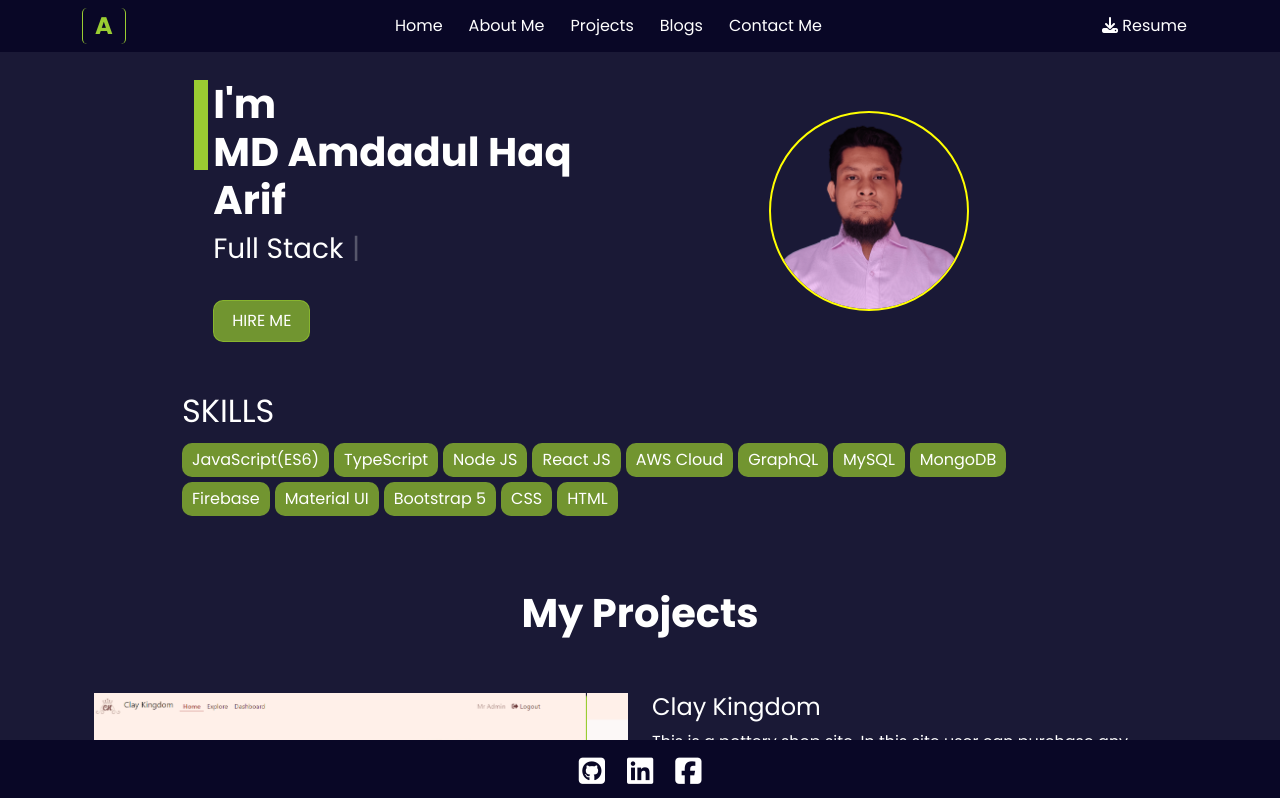
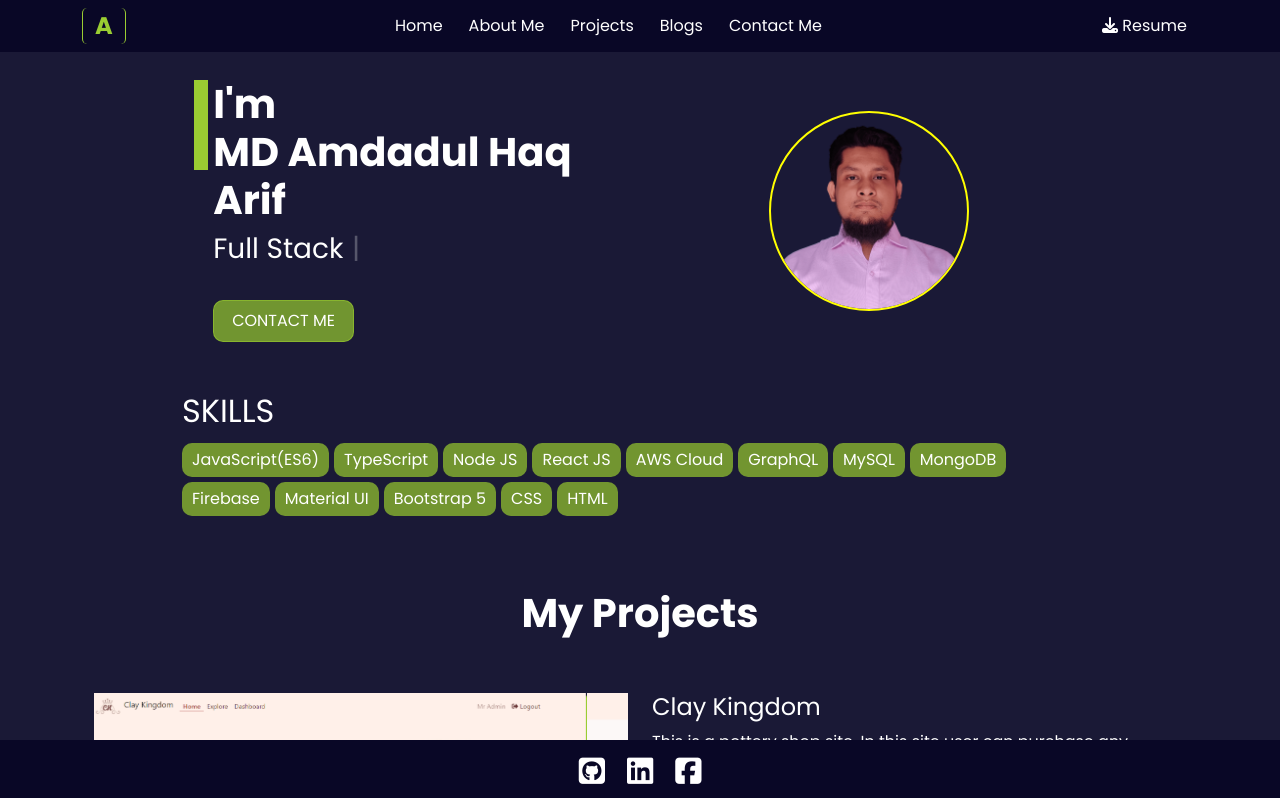
Before and after one commit to amdadulgfx/amdadul-portofolio, a React (Create React App) app: page / in a window 1280 px wide. Shown: the top 798 px of the page. Built offline with nearby package versions, Linux system fonts and the light colour scheme.

Commit message:
Change button text from 'Hire Me' to 'Contact Me'

```diff
--- a/src/components/Home/Home/Home.js
+++ b/src/components/Home/Home/Home.js
@@ -34,7 +34,7 @@
                             />
                         </h3>
 
-                        <Link to='/contactMe'><button className='regular-btn' >Hire Me</button></Link>
+                        <Link to='/contactMe'><button className='regular-btn' >Contact Me</button></Link>
                     </div>
                 </Col>
                 <Col className='d-flex justify-content-center align-items-center' xs={12} md={6}>
```
